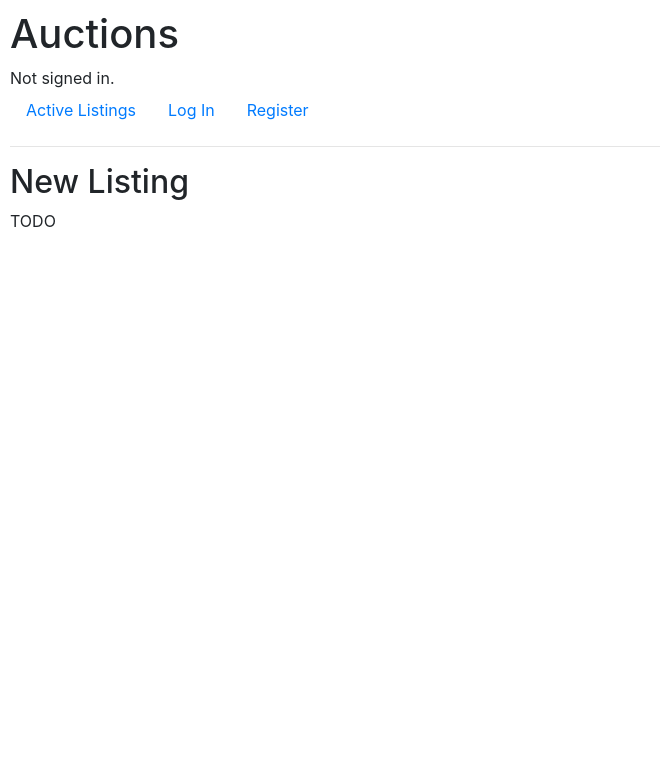
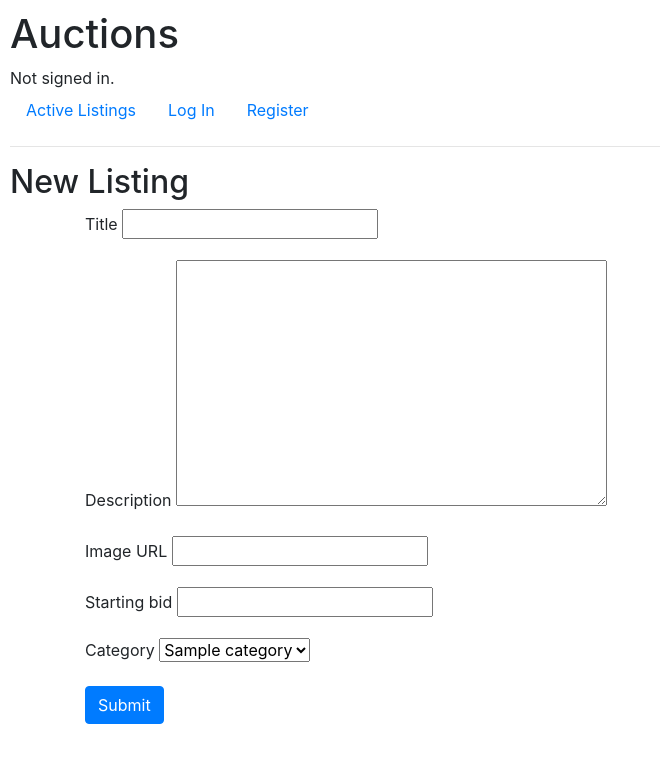
Before and after one commit to JessWhitney/ccs50_commerce, a Django app: page /newListing in a window 1280 px wide. Shown: the top 763 px of the page, without its empty margins (0-660 px from the left). Run offline with Django 3.2, Linux system fonts and the light colour scheme; tables that the repository leaves empty hold one stand-in row (values such as "Sample post"); some libraries are stand-ins or nearby versions.

Commit message:
More sophisticated listing form

```diff
--- a/auctions/templates/auctions/new_listing.html
+++ b/auctions/templates/auctions/new_listing.html
@@ -3,5 +3,31 @@
 {% block body %}
 <h2>New Listing</h2>
 
-TODO
+<div class="container">
+    <form action="{% url 'new_listing' %}", method="POST">
+        {% csrf_token %}
+        <div class="form-group mb-3">
+            <label for="id_title">{{form.title.label}}</label>
+            {{ form.title }}
+        </div>
+        <div class="form-group mb-3">
+            <label for="id_description">{{form.description.label}}</label>
+            {{ form.description }}
+        </div>
+        <div class="form-group mb-3">
+            <label for="id_photo">{{form.photo.label}}</label>
+            {{ form.photo }}
+        </div>
+        <div class="form-group mb-3">
+            <label for="id_starting_bid">{{form.starting_bid.label}}</label>
+            {{ form.starting_bid }}
+        </div>
+        <div class="form-group mb-3">
+            <label for="id_category">{{form.category.label}}</label>
+            {{ form.category }}
+        </div>
+        <button type="submit" class="btn btn-primary">Submit</button>
+    </form>
+</div>
+
 {% endblock %}
--- a/auctions/views.py
+++ b/auctions/views.py
@@ -3,8 +3,31 @@ from django.db import IntegrityError
 from django.http import HttpResponse, HttpResponseRedirect
 from django.shortcuts import render
 from django.urls import reverse
+from django import forms
 
 from .models import User, Categories, Bids, Listings, Comments
+
+
+# Include a form here to create a new listing
+class CreateListingForm(forms.ModelForm):
+    """A form for creating a new auction listing with options for:
+    - Title
+    - Description
+    - Image (optional)
+    - Starting bid
+    - Category (optional)
+    """
+    title = forms.CharField(label="Title", max_length=64, required=True)
+    description = forms.CharField(label="Description", widget=forms.Textarea, required=True)
+    photo = forms.URLField(label="Image URL", required=False)
+    starting_bid = forms.DecimalField(decimal_places=2, max_digits=8)
+    category = forms.ChoiceField(choices=[(category.id, category.category_name) for category in Categories.objects.all()],
+        required=False,
+        label="Category"
+    )
+    class Meta:
+        model = Listings
+        fields = ["title", "description", "photo", "starting_bid", "category"]
 
 
 def index(request):
@@ -100,4 +123,34 @@ def watchlist(request):
 
 
 def new_listing(request):
-    return render(request, "auctions/new_listing.html")
+    if request.method=='POST':
+        form = CreateListingForm(request.POST)
+        if form.is_valid():
+            title = form.cleaned_data['title']
+            description = form.cleaned_data['description']
+            photo = form.cleaned_data['photo']
+            starting_bid = form.cleaned_data['starting_bid']
+            category = form.cleaned_data['category']
+            category_instance = None
+            if category:
+                try:
+                    category_instance = Categories.objects.get(pk=category)
+                except Categories.DoesNotExist:
+                    form.add_error('category', "The selected category does not exist.")
+                    return render(request, "auctions/new_listing.html", {"form": form})
+
+            listing = Listings(
+                title = title,
+                description = description,
+                price = starting_bid,
+                photo = photo,
+                category = category_instance,
+                seller = User.objects.get(pk=request.user.id)
+            )
+            listing.save()
+            return HttpResponseRedirect(reverse('listing', args=[listing.id]))
+        else:
+            return render(request, "auctions/new_listing.html", {"form": form})
+
+    # For GET request
+    return render(request, "auctions/new_listing.html", {"form": CreateListingForm()})
```
